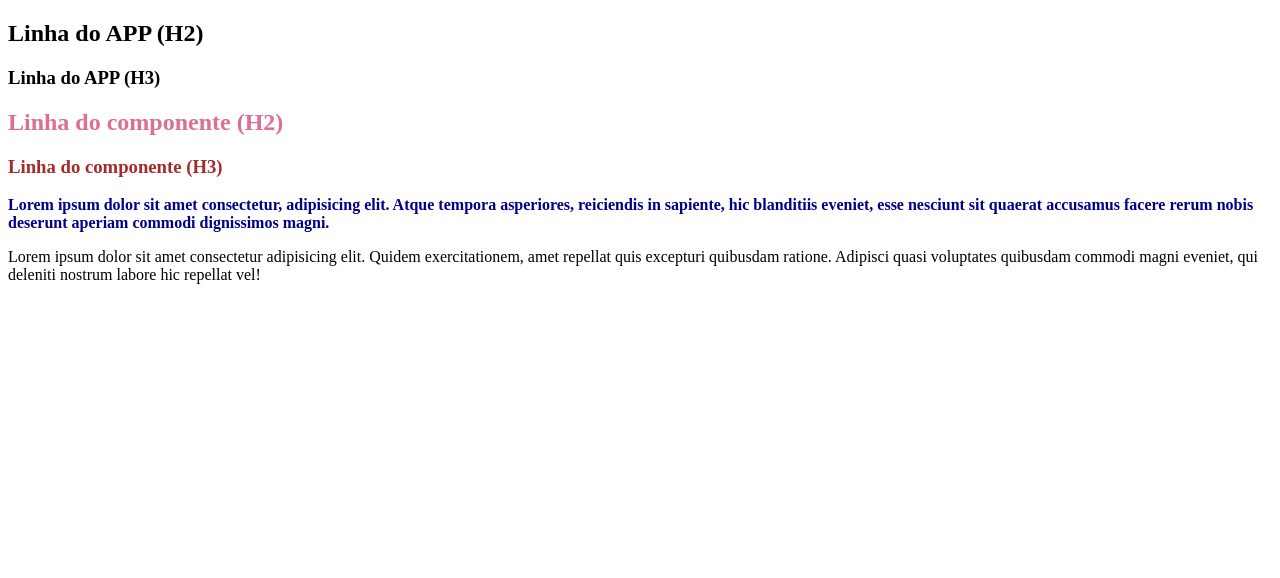
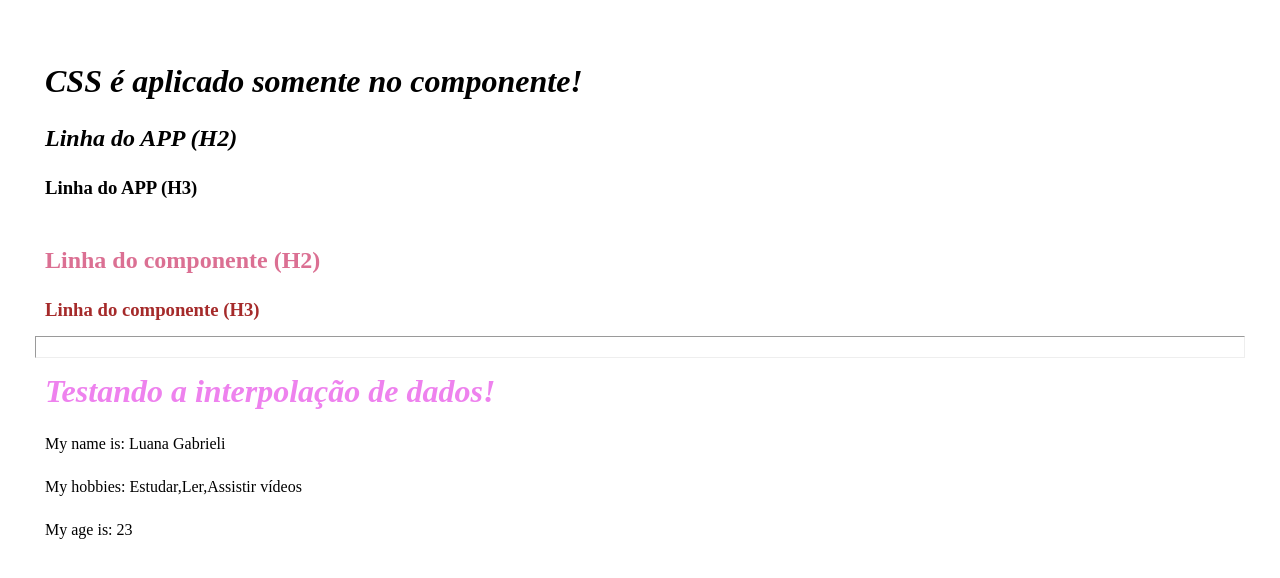
Before and after one commit to lluanagabrieli/estudos-angular, an Angular app: page / in a window 1280 px wide. Shown: the top 578 px of the page. Built offline with nearby package versions, Linux system fonts and the light colour scheme.

Commit message:
CSS global e de escopo

```diff
--- a/src/app/app.component.css
+++ b/src/app/app.component.css
@@ -0,0 +1,4 @@
+/*ALTERAÇÕES FEITAS SOMENTE NO ESCOPO DO APP*/
+h1, h2 {
+    font-style: italic;
+}
--- a/src/app/app.component.html
+++ b/src/app/app.component.html
@@ -1,6 +1,5 @@
+<h1>CSS é aplicado somente no componente!</h1>
 <h2>Linha do APP (H2)</h2>
 <h3>Linha do APP (H3)</h3>
 
 <app-first-component></app-first-component> <!--Importação do conteúdo incluso no componente criado (first-component). No caso ele pega de todos os componentes, não só do first-component-.css-->
-
-<p>Lorem ipsum dolor sit amet consectetur adipisicing elit. Quidem exercitationem, amet repellat quis excepturi quibusdam ratione. Adipisci quasi voluptates quibusdam commodi magni eveniet, qui deleniti nostrum labore hic repellat vel!</p>
--- a/src/app/components/first-component/first-component.component.css
+++ b/src/app/components/first-component/first-component.component.css
@@ -1,3 +1,7 @@
+h1{
+    color: violet;
+}
+
 h2 {
     color: palevioletred;
 }
@@ -6,8 +10,4 @@ h3{
     color: brown;
 }
 
-p{
-    font-weight: bold;
-    color: darkblue;
-}
-/*Essa alteração do CSS vai somente no component, não vazando para o app por exemplo. */
+/*ALTERAÇÕES FEITAS SOMENTE NO ESCOPO DO COMPONENT. */
--- a/src/app/components/first-component/first-component.component.html
+++ b/src/app/components/first-component/first-component.component.html
@@ -1,3 +1,13 @@
 <h2>Linha do componente (H2)</h2>
 <h3>Linha do componente (H3)</h3>
-<p>Lorem ipsum dolor sit amet consectetur, adipisicing elit. Atque tempora asperiores, reiciendis in sapiente, hic blanditiis eveniet, esse nesciunt sit quaerat accusamus facere rerum nobis deserunt aperiam commodi dignissimos magni.</p>
+
+<hr>
+
+<!-- A interpolação de dados é feita através do {{nome_dado}}
+    -> Variáveis são criadas no arquivo .ts, dentro da classe - são propriedades da classe.
+
+-->
+<h1 style="font-style: italic;">{{tittle}}</h1>
+<p> My name is: {{name}}</p>
+<p>My hobbies: {{hobbies}}</p>
+<p>My age is: {{age}}</p>
--- a/src/app/components/first-component/first-component.component.ts
+++ b/src/app/components/first-component/first-component.component.ts
@@ -7,4 +7,8 @@ import { Component } from '@angular/core';
 })
 export class FirstComponentComponent {
 
+  name:string = "Luana Gabrieli"
+  tittle:string = "Testando a interpolação de dados!"
+  hobbies = ['Estudar', 'Ler', 'Assistir vídeos']
+  age:number = 23
 }
--- a/src/styles.css
+++ b/src/styles.css
@@ -1 +1,6 @@
 /* You can add global styles to this file, and also import other style files */
+/*ALTERAÇÕES FEITAS NO ESCOPO GLOBAL*/
+* {
+    margin: 5px;
+    padding: 10px;
+}
```
